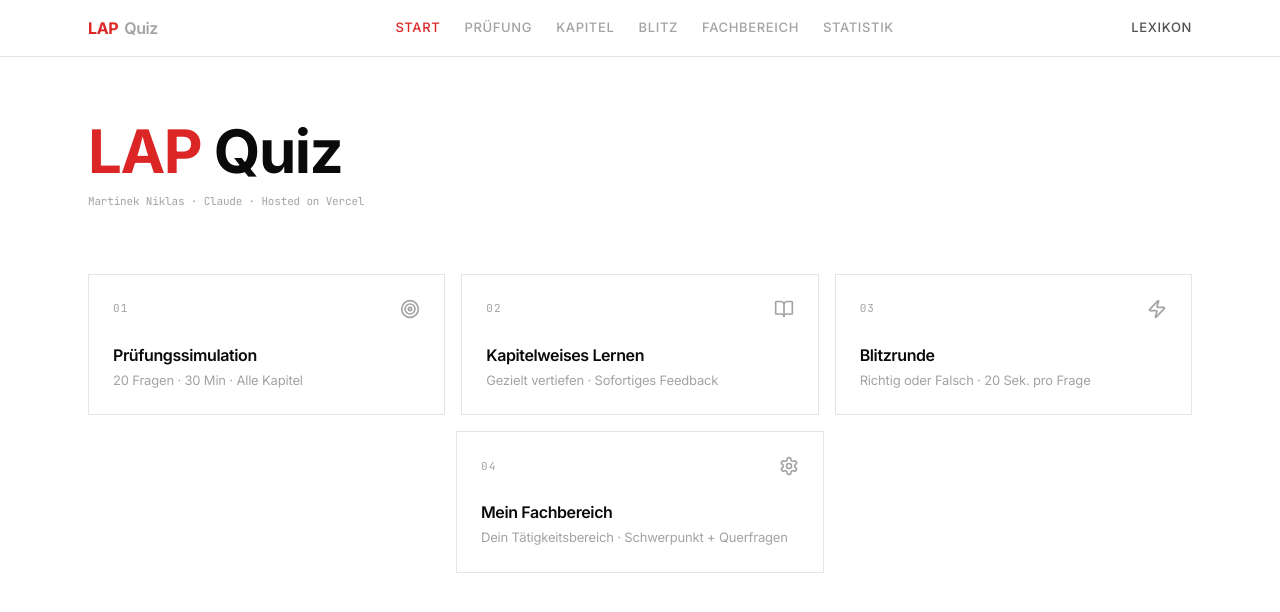
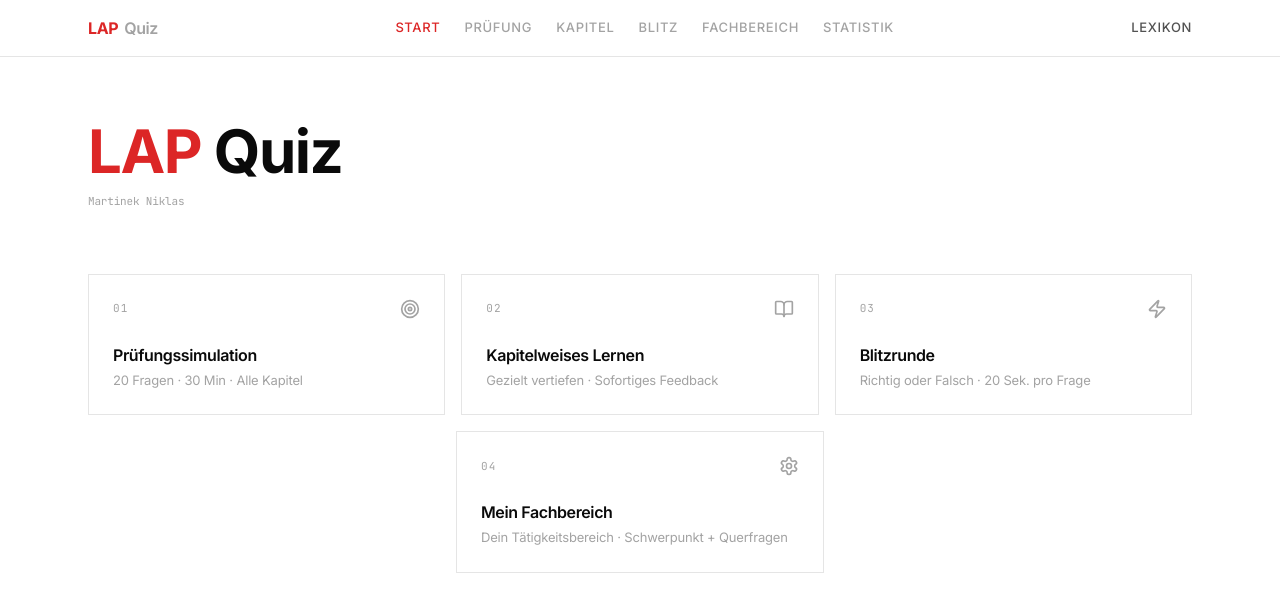
Before and after one commit to mx-town/lap-quiz, a Next.js app: page / in a window 1280 px wide. Shown: the top 612 px of the page. Built offline with nearby package versions, Linux system fonts and the light colour scheme; no server answers.

Commit message:
credits v1

```diff
--- a/app/page.tsx
+++ b/app/page.tsx
@@ -17,7 +17,7 @@ export default function HomePage() {
               <span className="text-text-primary">Quiz</span>
             </h1>
             <p className="text-[11px] font-mono text-text-muted mt-3">
-              Martinek Niklas · Claude · Hosted on Vercel
+              Martinek Niklas
             </p>
           </div>
 
```
